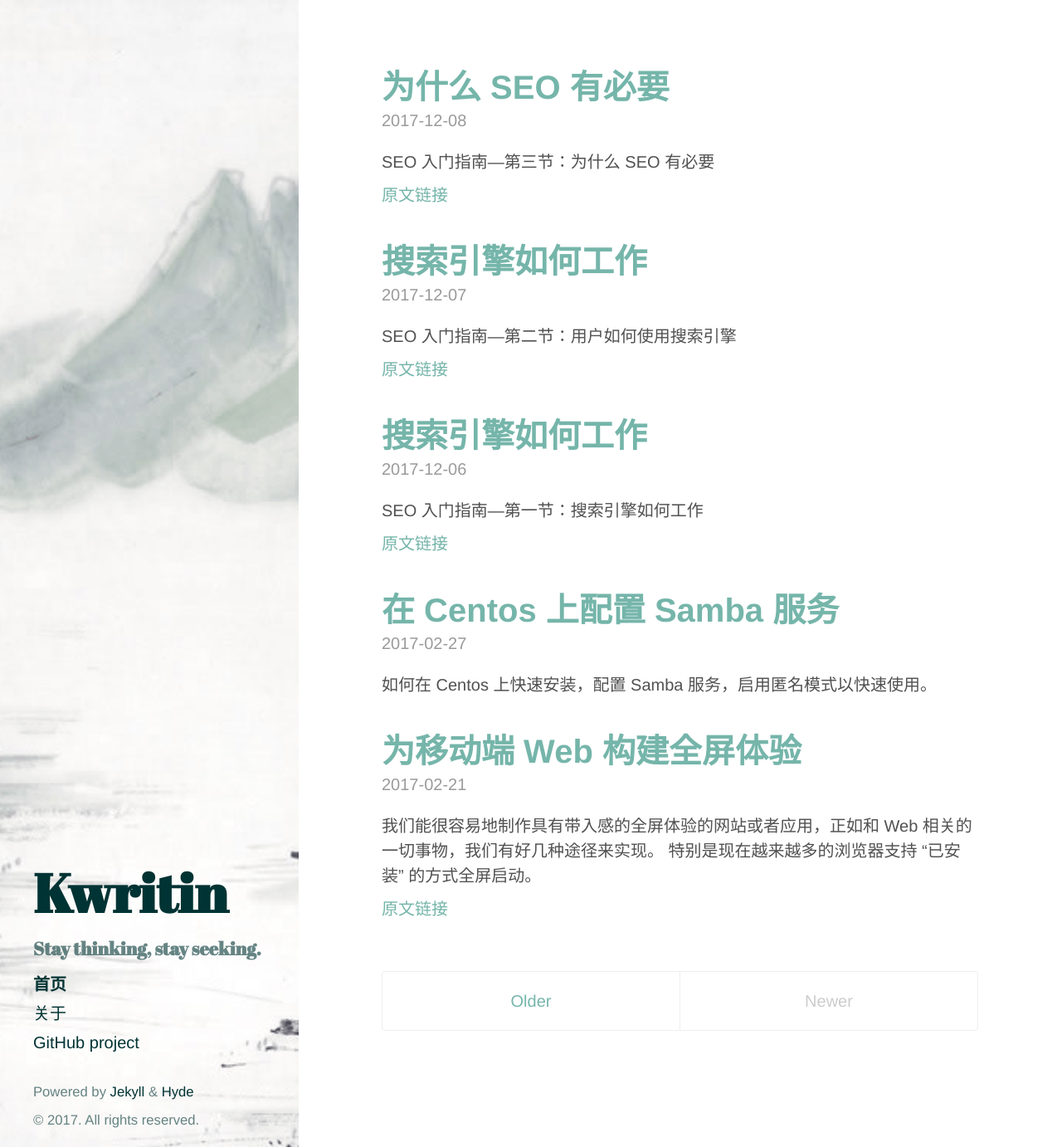
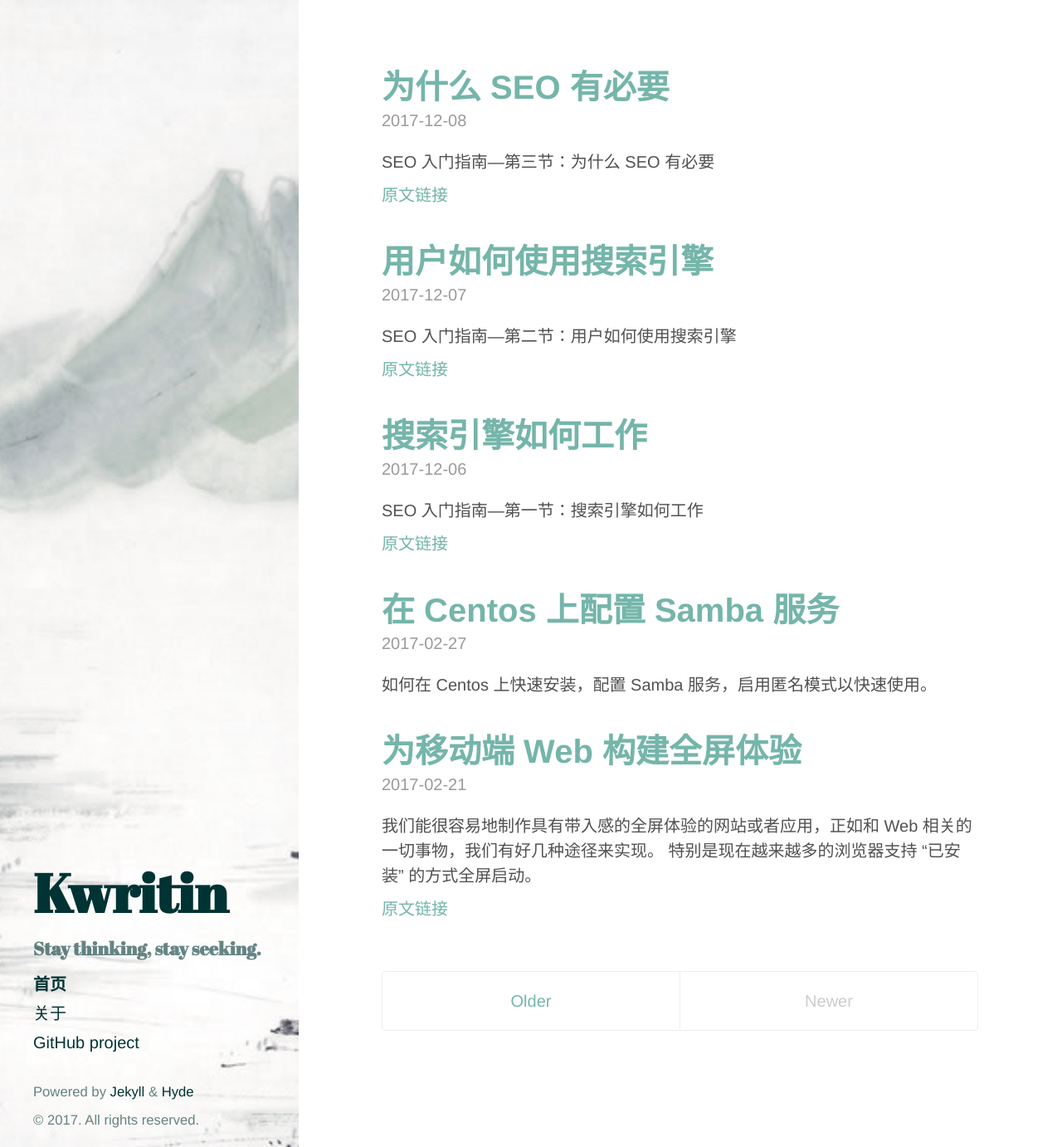
Before and after one commit to toien/toien.github.io, a Jekyll site: the page built from index.html, in a window 1280 px wide and 1382 px high. Shown: the whole window at 83% size. Built offline with Jekyll 4.4.1, drawn with Linux system fonts in a browser that asks for light colours; the list of posts is cut into pages by our own code.

```diff
--- a/CNAME
+++ /dev/null
@@ -1 +0,0 @@
-toien.github.io
--- a/_posts/2017-12-07-how-people-interact-with-search-engines.md
+++ b/_posts/2017-12-07-how-people-interact-with-search-engines.md
@@ -1,6 +1,6 @@
 ---
 layout: post
-title: 搜索引擎如何工作
+title: 用户如何使用搜索引擎
 excerpt_separator: <!-- more -->
 ---
 
```
